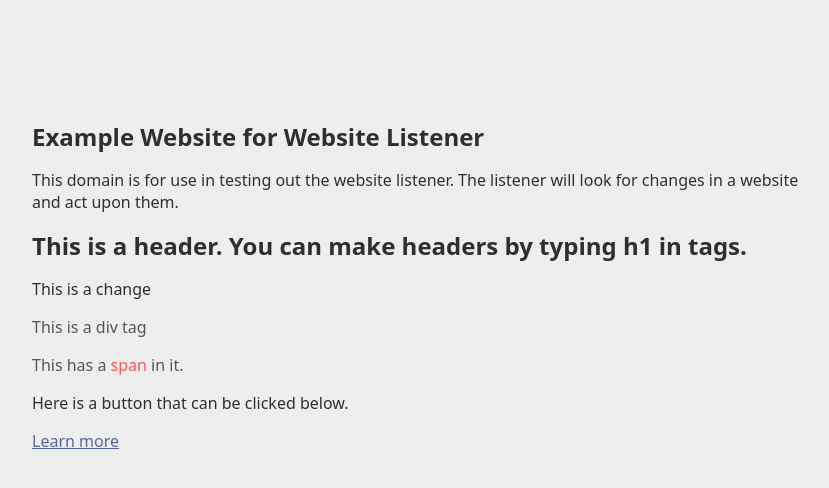
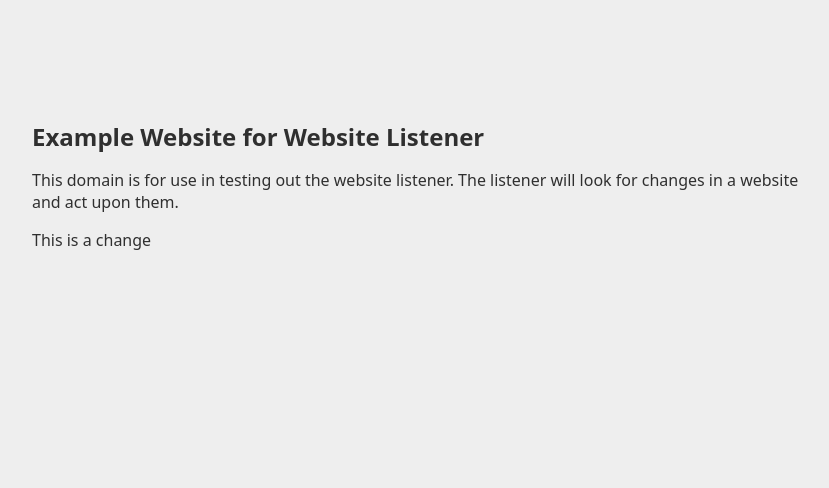
Before and after one commit to imartin-esc/Test, a plain HTML site: page index.html in a window 1280 px wide. Shown: the whole page, without its empty margins (224-1053 px from the left). Drawn offline with Linux system fonts and the light colour scheme.

Commit message:
Clean up index.html by removing unused elements
Removed unnecessary header and additional content.

```diff
--- a/index.html
+++ b/index.html
@@ -28,14 +28,7 @@
             <h1>Example Website for Website Listener</h1>
             <p>This domain is for use in testing out the website listener. The listener will look for changes in a website and act upon them.
             <p>
-            <h1>This is a header. You can make headers by typing h1 in tags.</h1>
             <p>This is a change</p>
-            <div>
-                <p>This is a div tag</p>
-                <p>This has a <span style="color: red;">span</span> in it.</p>
-            </div>
-            <p>Here is a button that can be clicked below.</p>
-                <a href="https://iana.org/domains/example">Learn more</a>
         </div>
     </body>
 </html>
```
